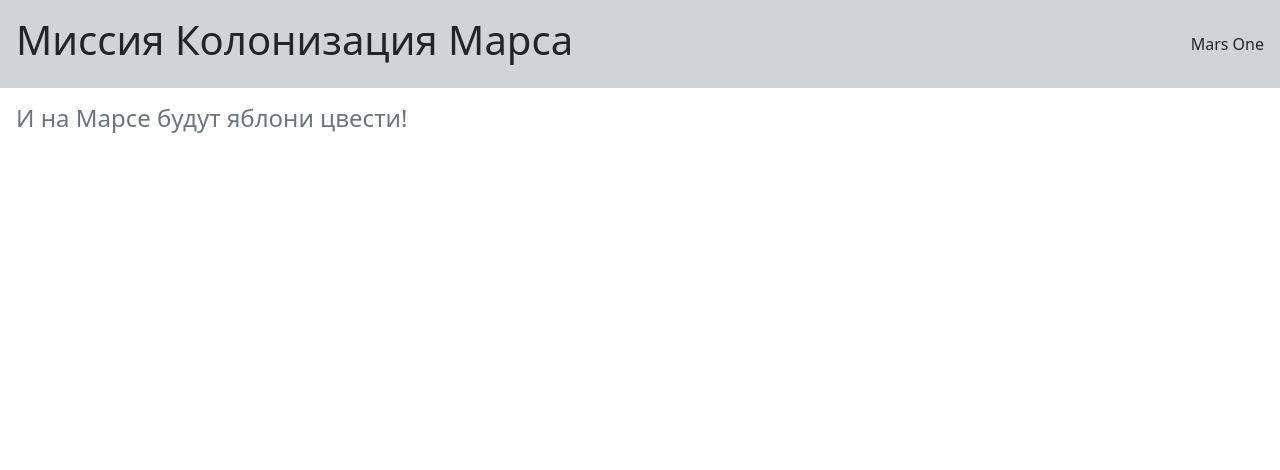
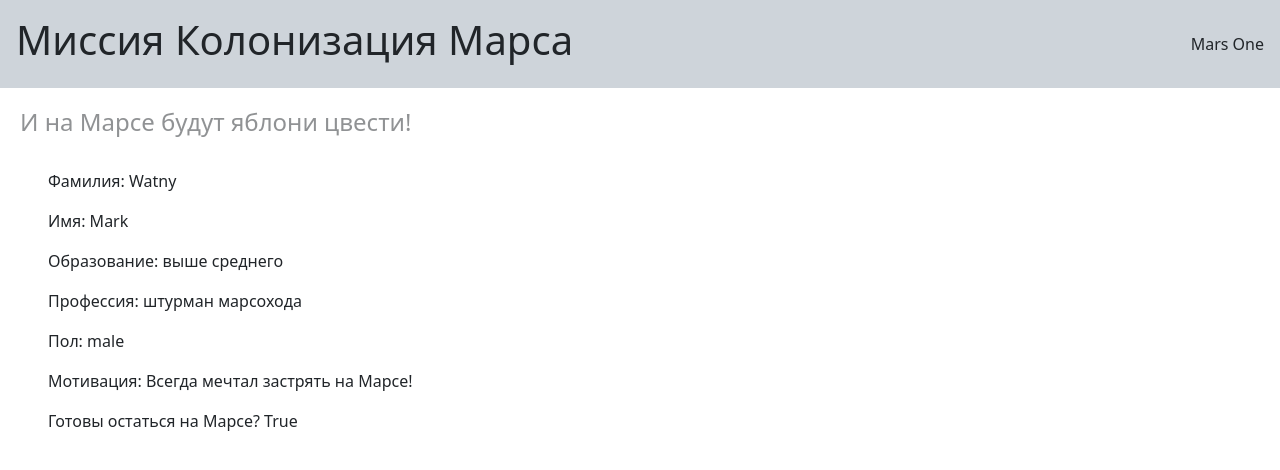
Before and after one commit to VND0/what_the_flask, a Flask app: page /answer in a window 1280 px wide. Shown: the top 470 px of the page. Run offline with Flask 3, Linux system fonts and the light colour scheme.

Commit message:
Added auto_answer route

```diff
--- a/app.py
+++ b/app.py
@@ -34,5 +34,21 @@ def list_prof(lst: Literal["ul", "ol"]):
     return render_template("occup_list.html", lst=lst, occupations=OCCUPATIONS)
 
 
+@app.get("/answer")
+@app.get("/auto_answer")
+def auto_answer():
+    params = {
+        "title": "Анкета",
+        "surname": "Watny",
+        "name": "Mark",
+        "education": "выше среднего",
+        "profession": "штурман марсохода",
+        "sex": "male",
+        "motivation": "Всегда мечтал застрять на Марсе!",
+        "ready": True,
+    }
+    return render_template("auto_answer.html", **params)
+
+
 if __name__ == '__main__':
     app.run(host="127.0.0.1", port=8080, debug=True)
--- /dev/null
+++ b/static/css/styles.css
@@ -0,0 +1,5 @@
+h4 {
+    padding-top: 20px; /* Не думаю, что это проблема, ведь условие задания-то выполнено */
+    padding-left: 20px;
+    color: var(--bs-tertiary-color);
+}
--- /dev/null
+++ b/templates/auto_answer.html
@@ -0,0 +1,13 @@
+{% extends 'base.html' %}
+
+{% block content %}
+    <div class="pt-4 ps-5">
+        <p>Фамилия: {{ surname }}</p>
+        <p>Имя: {{ name }}</p>
+        <p>Образование: {{ education }}</p>
+        <p>Профессия: {{ profession }}</p>
+        <p>Пол: {{ sex }}</p>
+        <p>Мотивация: {{ motivation }}</p>
+        <p>Готовы остаться на Марсе? {{ ready }}</p>
+    </div>
+{% endblock %}
--- a/templates/base.html
+++ b/templates/base.html
@@ -3,8 +3,11 @@
 <head>
     <meta charset="UTF-8">
     <meta name="viewport" content="width=device-width, initial-scale=1.0">
+
     <link href="https://cdn.jsdelivr.net/npm/bootstrap@5.3.3/dist/css/bootstrap.min.css" rel="stylesheet"
           integrity="sha384-QWTKZyjpPEjISv5WaRU9OFeRpok6YctnYmDr5pNlyT2bRjXh0JMhjY6hW+ALEwIH" crossorigin="anonymous">
+    <link rel="stylesheet" href="{{ url_for("static", filename="css/styles.css") }}">
+
     <title>{{ title }}</title>
 </head>
 <body>
@@ -12,7 +15,7 @@
     <h1>Миссия Колонизация Марса</h1>
     <p class="m-0">Mars One</p>
 </div>
-<h4 class="p-3 text-secondary">И на Марсе будут яблони цвести!</h4>
+<h4 >И на Марсе будут яблони цвести!</h4>
 {% block content %}
 {% endblock %}
 </body>
```
